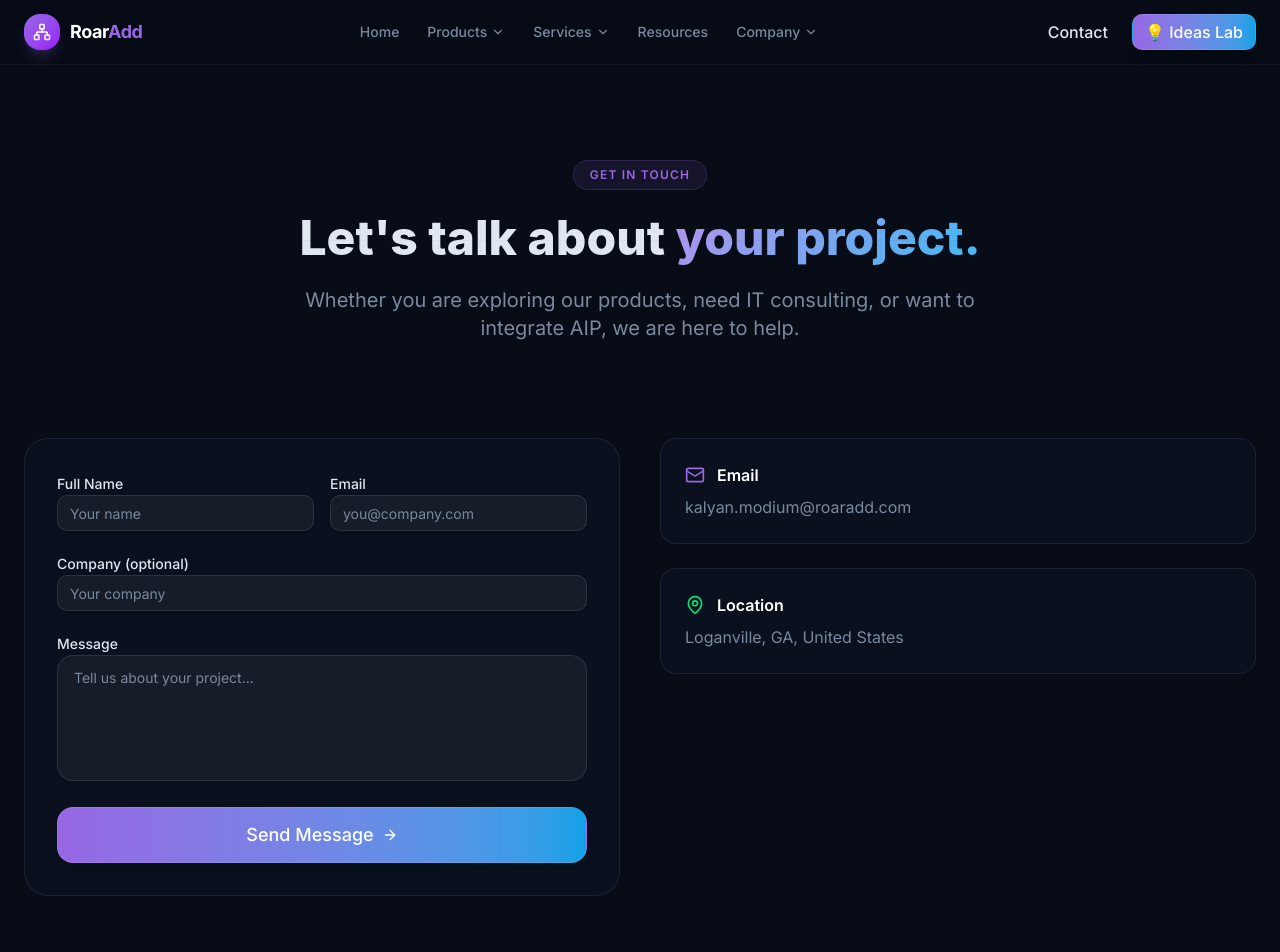
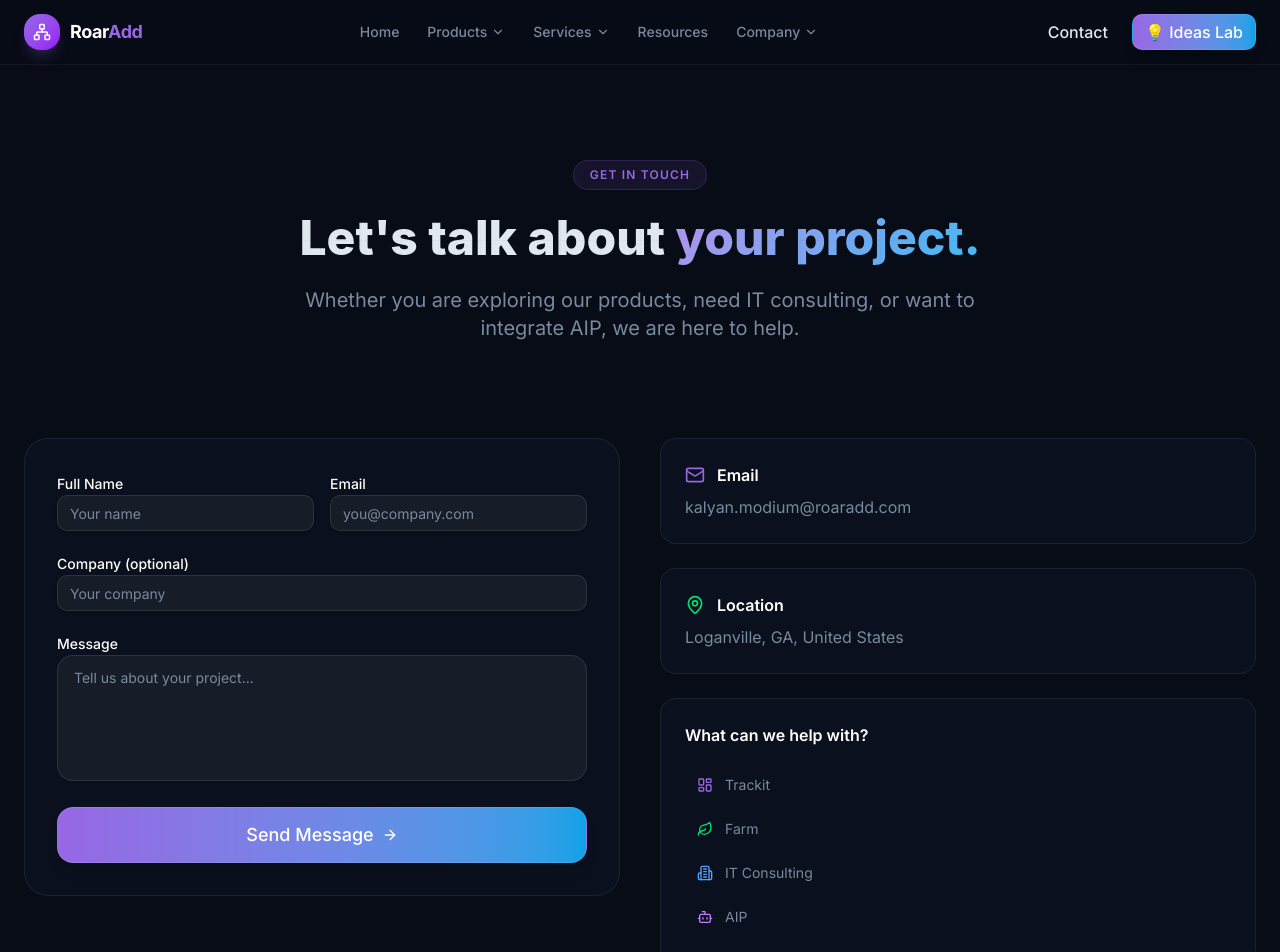
Before and after one commit to RoaraddTrackit-cloud/Roaradd-Services, a React (Vite) app in the folder website/: page /contact in a window 1280 px wide. Shown: the top 952 px of the page. Built offline with nearby package versions, Linux system fonts and the light colour scheme; a web font is replaced by a local one.

Commit message:
Update Contact.tsx

```diff
--- a/website/src/pages/Contact.tsx
+++ b/website/src/pages/Contact.tsx
@@ -4,7 +4,6 @@
 import { Button } from "@/components/ui/button";
 import { Badge } from "@/components/ui/badge";
 import { Input } from "@/components/ui/input";
-import { Label } from "@/components/ui/label";
 import { useState } from "react";
 
 export default function Contact() {
@@ -39,11 +38,23 @@
                   ) : (
                     <form onSubmit={handleSubmit} className="space-y-5">
                       <div className="grid sm:grid-cols-2 gap-4">
-                        <div className="space-y-2"><Label>Full Name</Label><Input placeholder="Your name" value={form.name} onChange={e => setForm({...form, name: e.target.value})} required className="bg-white/5 border-white/10" /></div>
-                        <div className="space-y-2"><Label>Email</Label><Input type="email" placeholder="you@company.com" value={form.email} onChange={e => setForm({...form, email: e.target.value})} required className="bg-white/5 border-white/10" /></div>
+                        <div className="space-y-2">
+                          <label className="text-sm font-medium text-white">Full Name</label>
+                          <Input placeholder="Your name" value={form.name} onChange={e => setForm({...form, name: e.target.value})} required className="bg-white/5 border-white/10" />
+                        </div>
+                        <div className="space-y-2">
+                          <label className="text-sm font-medium text-white">Email</label>
+                          <Input type="email" placeholder="you@company.com" value={form.email} onChange={e => setForm({...form, email: e.target.value})} required className="bg-white/5 border-white/10" />
+                        </div>
                       </div>
-                      <div className="space-y-2"><Label>Company (optional)</Label><Input placeholder="Your company" value={form.company} onChange={e => setForm({...form, company: e.target.value})} className="bg-white/5 border-white/10" /></div>
-                      <div className="space-y-2"><Label>Message</Label><textarea placeholder="Tell us about your project..." value={form.message} onChange={e => setForm({...form, message: e.target.value})} required rows={5} className="w-full rounded-xl bg-white/5 border border-white/10 px-4 py-3 text-sm text-white placeholder:text-muted-foreground focus:outline-none focus:ring-2 focus:ring-primary/50 resize-none" /></div>
+                      <div className="space-y-2">
+                        <label className="text-sm font-medium text-white">Company (optional)</label>
+                        <Input placeholder="Your company" value={form.company} onChange={e => setForm({...form, company: e.target.value})} className="bg-white/5 border-white/10" />
+                      </div>
+                      <div className="space-y-2">
+                        <label className="text-sm font-medium text-white">Message</label>
+                        <textarea placeholder="Tell us about your project..." value={form.message} onChange={e => setForm({...form, message: e.target.value})} required rows={5} className="w-full rounded-xl bg-white/5 border border-white/10 px-4 py-3 text-sm text-white placeholder:text-muted-foreground focus:outline-none focus:ring-2 focus:ring-primary/50 resize-none" />
+                      </div>
                       <Button type="submit" variant="gradient" size="lg" className="w-full gap-2">Send Message <ArrowRight className="w-4 h-4" /></Button>
                     </form>
                   )}
@@ -58,6 +69,25 @@
                   <div className="flex items-center gap-3 mb-2"><MapPin className="w-5 h-5 text-green-400" /><h3 className="font-semibold text-white">Location</h3></div>
                   <p className="text-muted-foreground">Loganville, GA, United States</p>
                 </div>
+                <div className="glass-panel rounded-2xl p-6 border border-white/10">
+                  <h3 className="font-semibold text-white mb-4">What can we help with?</h3>
+                  <div className="space-y-2">
+                    {[
+                      { icon: LayoutDashboard, color: "text-primary", name: "Trackit", href: "/trackit" },
+                      { icon: Leaf, color: "text-green-400", name: "Farm", href: "/farm" },
+                      { icon: Building2, color: "text-blue-400", name: "IT Consulting", href: "/services/it-consulting" },
+                      { icon: Bot, color: "text-purple-400", name: "AIP", href: "/services/aip" },
+                    ].map(item => (
+                      <Link key={item.name} href={item.href}>
+                        <div className="flex items-center gap-3 p-3 rounded-xl hover:bg-white/5 transition-colors cursor-pointer group">
+                          <item.icon className={`w-4 h-4 ${item.color}`} />
+                          <span className="text-sm text-muted-foreground group-hover:text-white transition-colors">{item.name}</span>
+                          <ArrowRight className="w-3 h-3 text-muted-foreground ml-auto opacity-0 group-hover:opacity-100 transition-opacity" />
+                        </div>
+                      </Link>
+                    ))}
+                  </div>
+                </div>
               </div>
             </div>
           </div>
```
